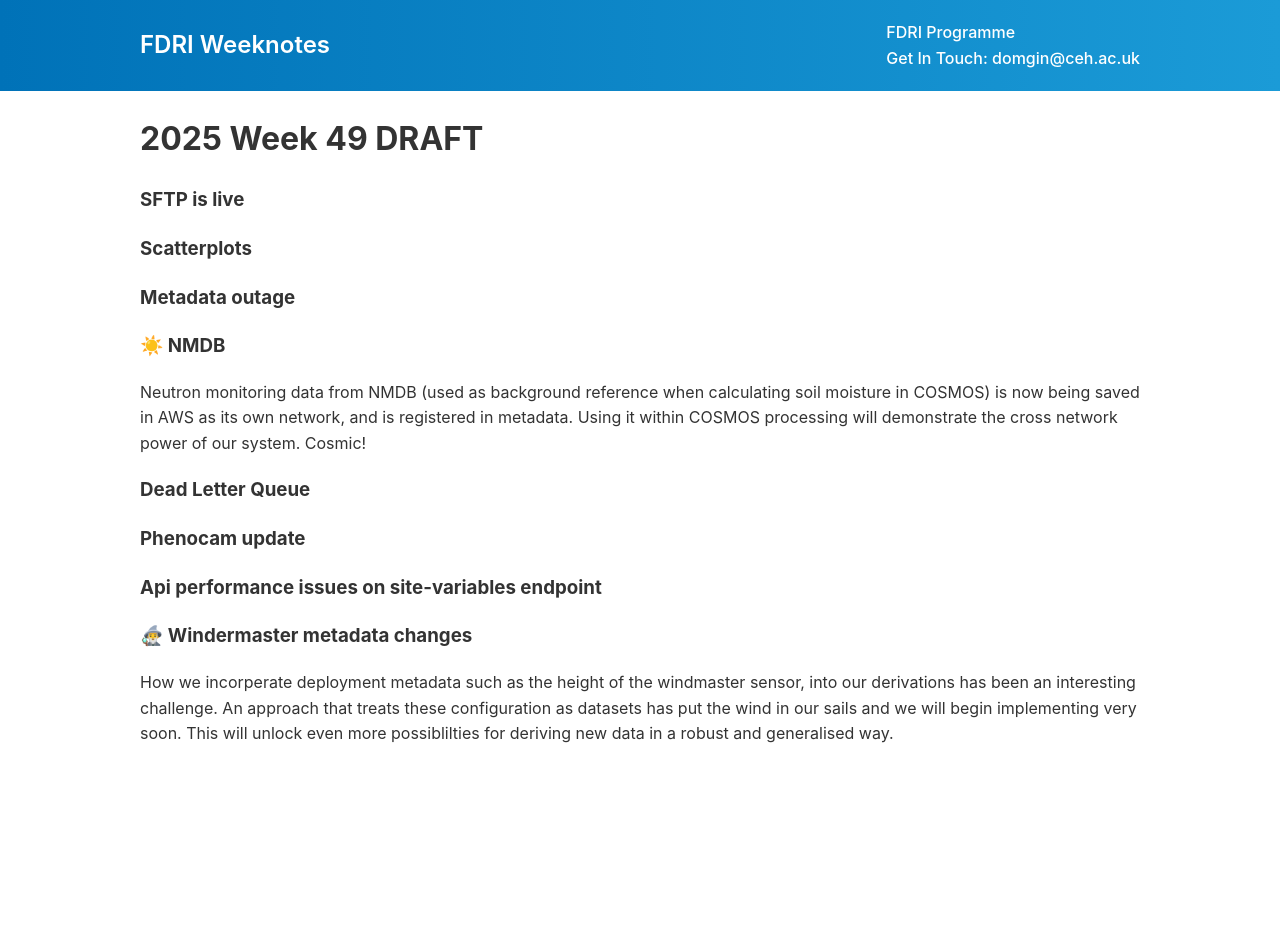
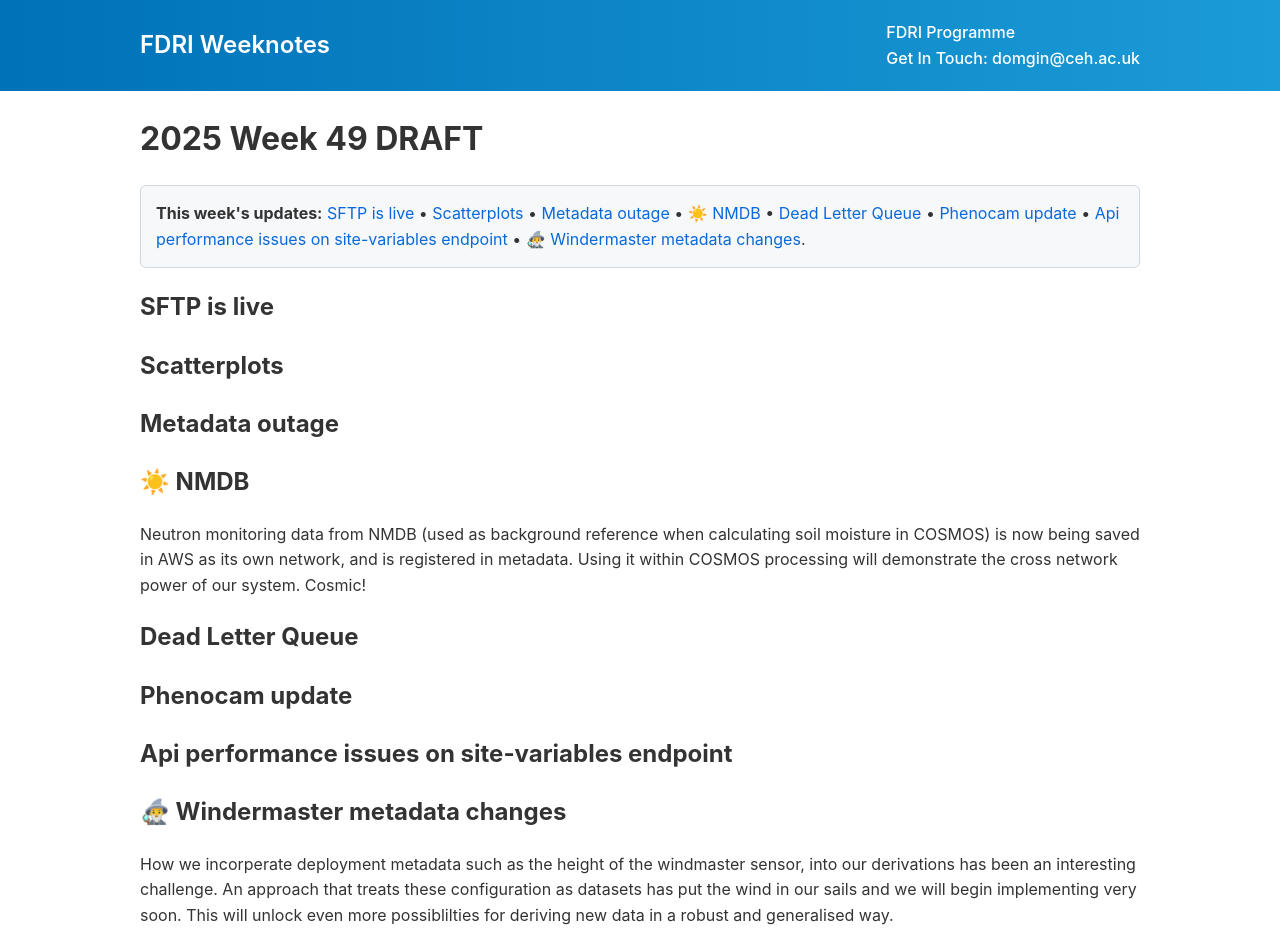
Before and after one commit to NERC-CEH/fdri_words, a Jekyll site: the page built from weeknotes/2025/49.md, in a window 1280 px wide. Built offline with Jekyll 4.4.1, drawn with Linux system fonts in a browser that asks for light colours; our own code applies the rules of GitHub Pages for plain Markdown files; before the commit the page ends 900 px from its top, so only the background shows below that; some of the changed lines change nothing that is shown.

Commit message:
Change headings to H2 in week 49 notes
Updated headings from H3 to H2 for better structure.

```diff
--- a/weeknotes/2025/49.md
+++ b/weeknotes/2025/49.md
@@ -1,24 +1,19 @@
----
-title: "2025 Week 49"
-tags: [Metadata, SFTP, UI, NMDB, API]
----
-
 # 2025 Week 49 DRAFT
 
-### SFTP is live
+## SFTP is live
 
-### Scatterplots
+## Scatterplots
 
-### Metadata outage
+## Metadata outage
 
-### ☀️ NMDB
+## ☀️ NMDB
 Neutron monitoring data from NMDB (used as background reference when calculating soil moisture in COSMOS) is now being saved in AWS as its own network, and is registered in metadata. Using it within COSMOS processing will demonstrate the cross network power of our system. Cosmic!
 
-### Dead Letter Queue
+## Dead Letter Queue
 
-### Phenocam update
+## Phenocam update
 
-### Api performance issues on site-variables endpoint
+## Api performance issues on site-variables endpoint
 
-### 🧙‍♂️ Windermaster metadata changes
+## 🧙‍♂️ Windermaster metadata changes
 How we incorperate deployment metadata such as the height of the windmaster sensor, into our derivations has been an interesting challenge. An approach that treats these configuration as datasets has put the wind in our sails and we will begin implementing very soon. This will unlock even more possiblilties for deriving new data in a robust and generalised way.
```
